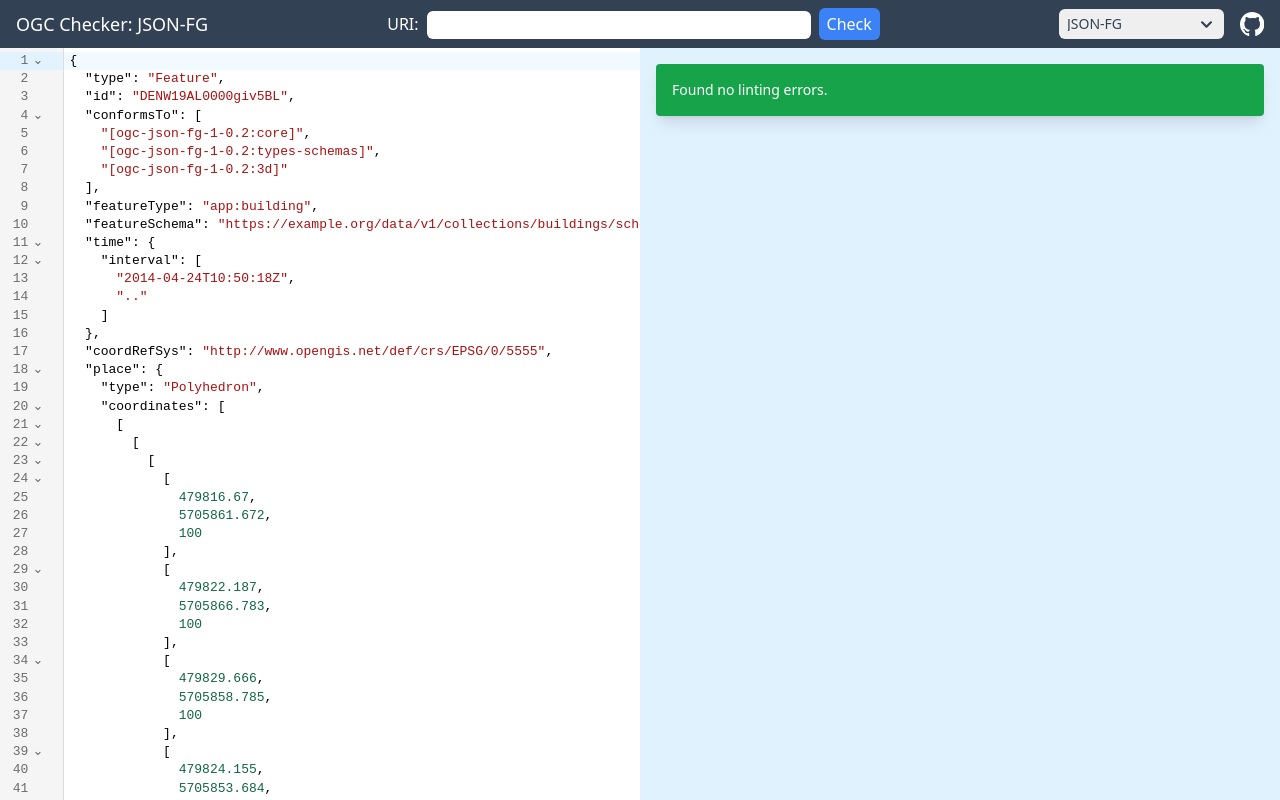
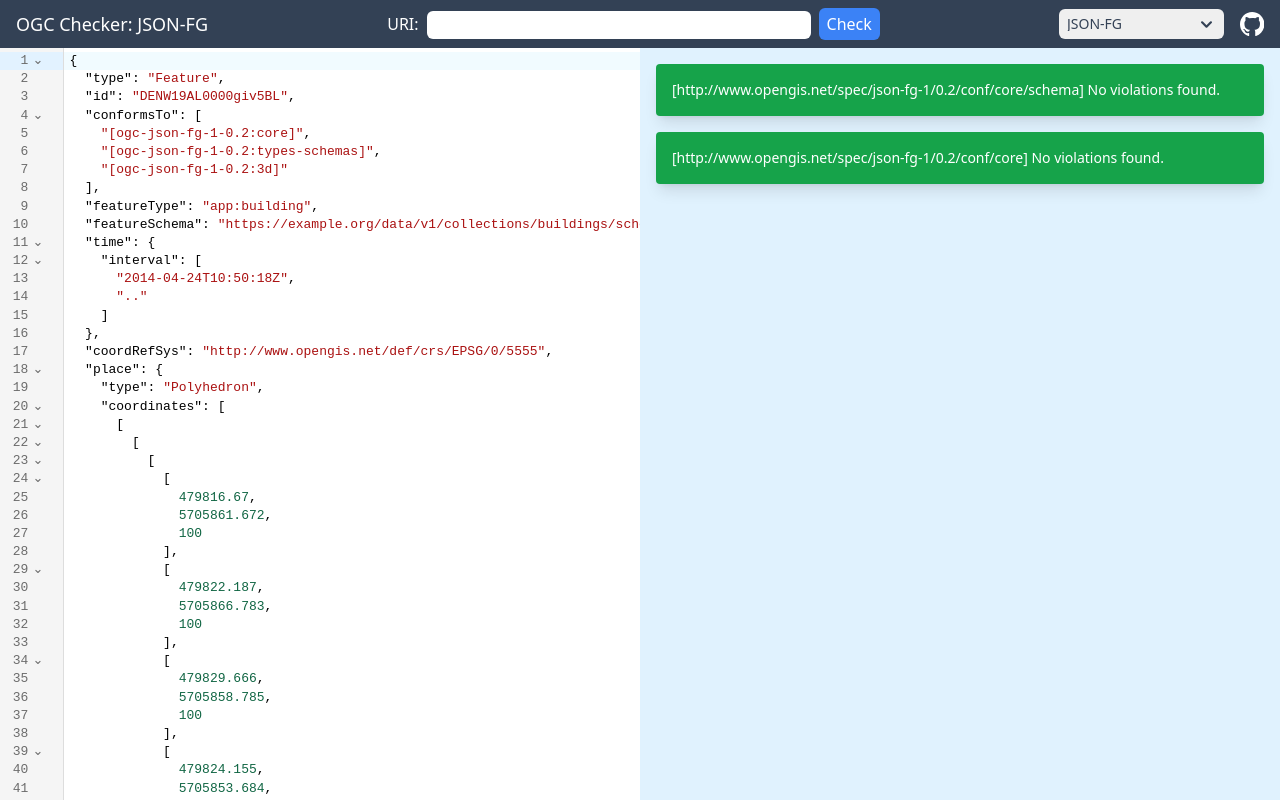
Before and after one commit to Geonovum-labs/ogc-checker, a React (Vite) app: page /#/json-fg in a window 1280 px wide. Built offline with nearby package versions, Linux system fonts and the light colour scheme; what @stoplight/json-ref-resolver, @stoplight/spectral-core, @stoplight/spectral-ref-resolver would draw is missing.

Commit message:
Group errors by ruleset

```diff
--- a/src/components/CodeEditor.tsx
+++ b/src/components/CodeEditor.tsx
@@ -3,8 +3,8 @@
 import ReactCodeMirror, { EditorSelection, Extension, ReactCodeMirrorRef } from '@uiw/react-codemirror';
 import clsx from 'clsx';
 import { FC, useEffect, useRef, useState } from 'react';
-import { Spec, SpecInput } from '../types';
-import { handleResponse } from '../util';
+import { Spec, SpecInput, SpecLinter } from '../types';
+import { groupBySource, handleResponse } from '../util';
 
 const EXTENSIONS: Extension[] = [json(), linter(jsonParseLinter()), lintGutter()];
 
@@ -17,20 +17,20 @@
   const [content, setContent] = useState('{}');
   const [checking, setChecking] = useState(false);
   const [error, setError] = useState<string>();
-  const [extensions, setExtensions] = useState<Extension[]>(EXTENSIONS);
-  const [diagnostics, setDiagnostics] = useState<Diagnostic[]>([]);
+  const [linters, setLinters] = useState<SpecLinter[]>([]);
+  const [diagnostics, setDiagnostics] = useState<{ [key: string]: Diagnostic[] }>({});
   const codeMirrorRef = useRef<ReactCodeMirrorRef>(null);
 
   useEffect(() => {
     setContent(spec.example);
-    setExtensions([...EXTENSIONS, spec.linters]);
+    setLinters(spec.linters);
   }, [spec]);
 
   useEffect(() => {
     if (uri) {
       setError(undefined);
       setChecking(true);
-      setDiagnostics([]);
+      setDiagnostics({});
 
       fetch(uri)
         .then(response => handleResponse(response, uri))
@@ -42,7 +42,7 @@
         .then((input: SpecInput) => {
           setChecking(false);
           setContent(input.content);
-          setExtensions([...EXTENSIONS, ...(input.linters ?? spec.linters)]);
+          setLinters(input.linters ?? spec.linters);
         })
         .catch(error => {
           setChecking(false);
@@ -57,7 +57,7 @@
         <ReactCodeMirror
           ref={codeMirrorRef}
           value={content}
-          extensions={extensions}
+          extensions={[...EXTENSIONS, ...linters.map(l => l.linter)]}
           onUpdate={viewUpdate => {
             if (error) {
               return;
@@ -68,7 +68,7 @@
                 if (effect.is(setDiagnosticsEffect)) {
                   const diagnostics: Diagnostic[] = [];
                   forEachDiagnostic(viewUpdate.state, d => diagnostics.push(d));
-                  setDiagnostics(diagnostics);
+                  setDiagnostics(groupBySource(diagnostics));
                   setChecking(false);
                 }
               });
@@ -86,15 +86,19 @@
         {!checking && error && <div className="mb-4 p-4 bg-red-500 text-white rounded shadow-lg">{error}</div>}
         {!checking &&
           !error &&
-          (diagnostics.length === 0 ? (
-            <div className="mb-4 p-4 bg-green-600 text-white rounded shadow-lg">Found no linting errors.</div>
+          linters.map(linter => (
+            <div key={linter.name}>
+              {!diagnostics[linter.name] ? (
+                <div className="mb-4 p-4 bg-green-600 text-white rounded shadow-lg">
+                  [{linter.name}] No violations found.
+                </div>
               ) : (
                 <>
                   <div className="mb-4 p-4 bg-red-500 text-white rounded shadow-lg">
-                Found {diagnostics.length} linting error(s).
+                    [{linter.name}] Found {diagnostics[linter.name].length} linting error(s).
                   </div>
                   <ul>
-                {diagnostics.map((diagnostic, i) => (
+                    {diagnostics[linter.name].map((diagnostic, i) => (
                       <li key={i}>
                         <div
                           className={clsx('mb-4 p-4 rounded shadow-lg', {
@@ -123,6 +127,8 @@
                     ))}
                   </ul>
                 </>
+              )}
+            </div>
           ))}
       </div>
     </div>
--- a/src/specs/json-fg/spec.ts
+++ b/src/specs/json-fg/spec.ts
@@ -1,13 +1,18 @@
 import { Spec } from '../../types';
 import example from './example.json';
 import ruleValidation from './validation/ruleValidation';
-import schemaValidation from './validation/schemaValidation';
+
+export const JSON_FG_CORE_SCHEMA = 'http://www.opengis.net/spec/json-fg-1/0.2/conf/core/schema';
+export const JSON_FG_CORE = 'http://www.opengis.net/spec/json-fg-1/0.2/conf/core';
 
 const spec: Spec = {
   name: 'JSON-FG',
   slug: 'json-fg',
   example: JSON.stringify(example, undefined, 2),
-  linters: [schemaValidation, ruleValidation],
+  linters: [
+    { name: JSON_FG_CORE_SCHEMA, linter: ruleValidation },
+    { name: JSON_FG_CORE, linter: ruleValidation },
+  ],
 };
 
 export default spec;
--- a/src/specs/json-fg/validation/ruleValidation.ts
+++ b/src/specs/json-fg/validation/ruleValidation.ts
@@ -1,6 +1,7 @@
 import { Diagnostic, linter } from '@codemirror/lint';
 import { EditorView } from '@uiw/react-codemirror';
 import { DocumentTypes, Feature, FeatureCollection, FeatureDocument } from '../../../types';
+import { JSON_FG_CORE } from '../spec';
 import { getJsonPointers } from './pointers';
 import rules from './rules';
 
@@ -70,6 +71,7 @@
       const coordinates = pointers.get(violation.pointer)!;
 
       diagnostics.push({
+        source: JSON_FG_CORE,
         from: coordinates.valueFrom,
         to: coordinates.valueTo,
         severity: 'error',
--- a/src/specs/ogcapi-features/rulesets.ts
+++ b/src/specs/ogcapi-features/rulesets.ts
@@ -8,13 +8,36 @@
 import { OpenAPIV3_0 } from '../../openapi-types';
 import { errorMessage } from '../../util';
 
+export const API_COMMON_1_OAS3 = 'http://www.opengis.net/spec/ogcapi-common-1/1.0/conf/oas30';
 export const API_FEATURES_1_CORE = 'http://www.opengis.net/spec/ogcapi-features-1/1.0/conf/core';
-export const API_FEATURES_1_OAS3 = 'http://www.opengis.net/spec/ogcapi-features-1/1.0/conf/oas3';
+export const API_FEATURES_1_OAS3 = 'http://www.opengis.net/spec/ogcapi-features-1/1.0/conf/oas30';
 export const API_FEATURES_1_GEOJSON = 'http://www.opengis.net/spec/ogcapi-features-1/1.0/conf/geojson';
 
 interface Rulesets {
   [confClass: string]: RulesetDefinition;
 }
+
+const apiCommon1OpenApi30: RulesetDefinition = {
+  documentationUrl: 'http://www.opengis.net/spec/ogcapi-common-1/1.0/req/oas30',
+  description: 'OGC API - Common - Part 1: Core - Requirements Class "OpenAPI 3.0"',
+  formats: [oas3_0],
+  rules: {
+    '/req/oas30/oas-definition-2': {
+      given: '$',
+      message: 'The JSON representation SHALL conform to the OpenAPI Specification, version 3.0. {{error}}.',
+      severity: 'error',
+      then: [
+        {
+          function: oasDocumentSchema,
+        },
+        {
+          field: 'paths',
+          function: oasPathParam,
+        },
+      ],
+    },
+  },
+};
 
 const apiFeatures1Core: RulesetDefinition = {
   documentationUrl: 'http://www.opengis.net/spec/ogcapi-features-1/1.0/conf/core',
@@ -187,7 +210,7 @@
       },
     },
     '/req/core/f-op': {
-      given: '$.paths[?(@property.match(/^\\/collections\\/[^/]+\\/items\\/[^/]$/))]',
+      given: '$.paths[?(@property.match(/^\\/collections\\/[^/]+\\/items\\/[^/]+$/))]',
       message:
         'For every feature in a feature collection (path `/collections/{collectionId}`), the server SHALL support the HTTP GET operation at the path `/collections/{collectionId}/items/{featureId}`.',
       severity: 'error',
@@ -197,7 +220,7 @@
       },
     },
     '/req/core/f-response': {
-      given: '$.paths[?(@property.match(/^\\/collections\\/[^/]+\\/items\\/[^/]$/))].get.responses',
+      given: '$.paths[?(@property.match(/^\\/collections\\/[^/]+\\/items\\/[^/]+$/))].get.responses',
       message: 'A successful execution of the operation SHALL be reported as a response with a HTTP status code `200`.',
       severity: 'error',
       then: {
@@ -298,7 +321,7 @@
       },
     },
     '/req/core/f-response': {
-      given: '$.paths[?(@property.match(/^\\/collections\\/[^/]+\\/items\\/[^/]$/))].get.responses.200',
+      given: '$.paths[?(@property.match(/^\\/collections\\/[^/]+\\/items\\/[^/]+$/))].get.responses.200',
       message:
         'A successful execution of the operation SHALL be reported as a response with a HTTP status code `200`. {{error}}',
       severity: 'error',
@@ -314,6 +337,7 @@
 };
 
 const rulesets: Rulesets = {
+  [API_COMMON_1_OAS3]: apiCommon1OpenApi30,
   [API_FEATURES_1_CORE]: apiFeatures1Core,
   [API_FEATURES_1_OAS3]: apiFeatures1OpenApi30,
   [API_FEATURES_1_GEOJSON]: apiFeatures1GeoJson,
--- a/src/specs/ogcapi-features/spec.ts
+++ b/src/specs/ogcapi-features/spec.ts
@@ -1,7 +1,6 @@
-import { Extension } from '@uiw/react-codemirror';
 import { APPLICATION_JSON_TYPE, APPLICATION_OPENAPI_JSON_3_0_TYPE } from '../../constants';
 import { spectralLinter } from '../../spectral';
-import { Spec, SpecResponseMapper } from '../../types';
+import { Spec, SpecLinter, SpecResponseMapper } from '../../types';
 import { handleResponse, handleResponseJson } from '../../util';
 import example from './example.json';
 import rulesets, { API_FEATURES_1_CORE, API_FEATURES_1_GEOJSON, API_FEATURES_1_OAS3 } from './rulesets';
@@ -29,7 +28,7 @@
         headers: { Accept: serviceDescLink.type },
       }).then(response => handleResponse(response, serviceDescLink.href));
 
-      const linters: Extension[] = [];
+      const linters: SpecLinter[] = [];
 
       if (conformanceLink) {
         const conformance = await fetch(conformanceLink.href, {
@@ -41,7 +40,10 @@
         if (Array.isArray(conformsTo)) {
           conformsTo.forEach(reqClass => {
             if (typeof reqClass === 'string' && rulesets[reqClass]) {
-              linters.push(spectralLinter(rulesets[reqClass]));
+              linters.push({
+                name: reqClass,
+                linter: spectralLinter(reqClass, rulesets[reqClass]),
+              });
             }
           });
         }
@@ -54,14 +56,25 @@
   return Promise.resolve({ content: responseText });
 };
 
+const linterName = (confClass: string) => confClass.replace('http://www.opengis.net/spec/', '');
+
 const spec: Spec = {
   name: 'OGC API - Features',
   slug: 'ogcapi-features',
   example: JSON.stringify(example, undefined, 2),
   linters: [
-    spectralLinter(rulesets[API_FEATURES_1_CORE]),
-    spectralLinter(rulesets[API_FEATURES_1_OAS3]),
-    spectralLinter(rulesets[API_FEATURES_1_GEOJSON]),
+    {
+      name: linterName(API_FEATURES_1_CORE),
+      linter: spectralLinter(linterName(API_FEATURES_1_CORE), rulesets[API_FEATURES_1_CORE]),
+    },
+    {
+      name: linterName(API_FEATURES_1_OAS3),
+      linter: spectralLinter(linterName(API_FEATURES_1_OAS3), rulesets[API_FEATURES_1_OAS3]),
+    },
+    {
+      name: linterName(API_FEATURES_1_GEOJSON),
+      linter: spectralLinter(linterName(API_FEATURES_1_GEOJSON), rulesets[API_FEATURES_1_GEOJSON]),
+    },
   ],
   responseMapper,
 };
--- a/src/spectral.ts
+++ b/src/spectral.ts
@@ -4,6 +4,7 @@
 import { Document, RulesetDefinition, Spectral } from '@stoplight/spectral-core';
 import { Json } from '@stoplight/spectral-parsers';
 import { DiagnosticSeverity } from '@stoplight/types';
+import { Extension } from '@uiw/react-codemirror';
 import { Severity } from './types';
 
 const mapSeverity = (severity: DiagnosticSeverity): Severity => {
@@ -19,7 +20,7 @@
   }
 };
 
-export const spectralLinter = (ruleset: RulesetDefinition) => {
+export const spectralLinter = (name: string, ruleset: RulesetDefinition): Extension => {
   const spectral = new Spectral({
     resolver: new Resolver({
       resolvers: {
@@ -31,17 +32,17 @@
 
   spectral.setRuleset(ruleset);
 
-  return linter(view => {
+  return linter(async view => {
     const doc = view.state.doc;
     const document = new Document(doc.toString(), Json);
+    const violations = await spectral.run(document);
 
-    return spectral.run(document).then(violations =>
-      violations.map(violation => ({
-        from: doc.line(violation.range.start.line + 1).from + violation.range.start.character,
-        to: doc.line(violation.range.end.line + 1).from + violation.range.end.character,
-        severity: mapSeverity(violation.severity),
-        message: `[${violation.code}] ${violation.message}`,
-      }))
-    );
+    return violations.map(violation => ({
+      source: name,
+      from: doc.line(violation.range.start.line + 1).from + violation.range.start.character,
+      to: doc.line(violation.range.end.line + 1).from + violation.range.end.character,
+      severity: mapSeverity(violation.severity),
+      message: `[${violation.code}] ${violation.message}`,
+    }));
   });
 };
--- a/src/util.ts
+++ b/src/util.ts
@@ -1,3 +1,4 @@
+import { Diagnostic } from '@codemirror/lint';
 import { IFunctionResult } from '@stoplight/spectral-core';
 import mergeAllOf from 'json-schema-merge-allof';
 import { OpenAPIV3_0 } from './openapi-types';
@@ -28,6 +29,8 @@
 
 export const errorStr = (error: string, path: string[]) =>
   path.length > 0 ? `${error} (schema path: "${path.map(error => error.replace('/', '\\/')).join('/')}")` : error;
+
+export const groupBySource = (diagnostics: Diagnostic[]) => groupBy(diagnostics, d => d.source ?? '');
 
 /**
  * This function recursively matches a schema with a given reference schema.
```
Also changed, not shown: src/types.ts (+7 -2 lines), 3 other files (tests, documents, lock files or other folders). Lines whose indentation alone changed are shown as unchanged.
